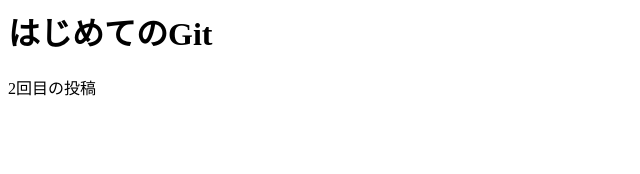
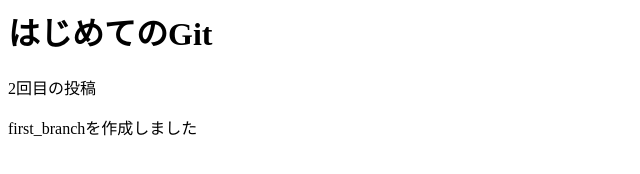
Before and after one commit to gyatsu/my_first_git2, a plain HTML site: page index.html in a window 1280 px wide. Shown: the whole page, without its empty margins (0-640 px from the left). Drawn offline with Linux system fonts and the light colour scheme.

Commit message:
ブランチのテスト

```diff
--- a/index.html
+++ b/index.html
@@ -1,2 +1,3 @@
 <h1>はじめてのGit</h1>
 <p>2回目の投稿</p>
+<p>first_branchを作成しました</p>
```
